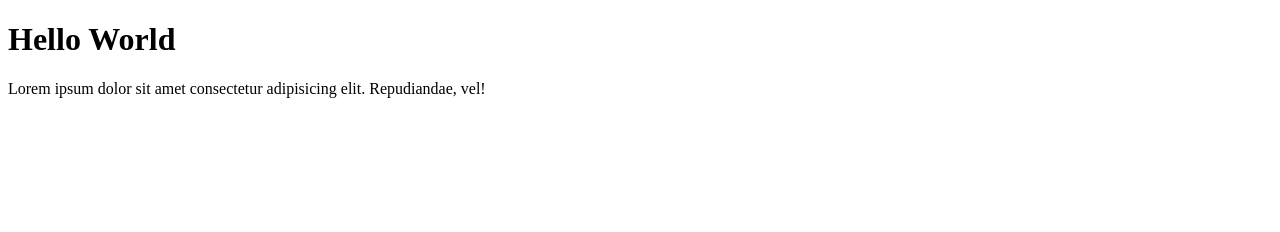
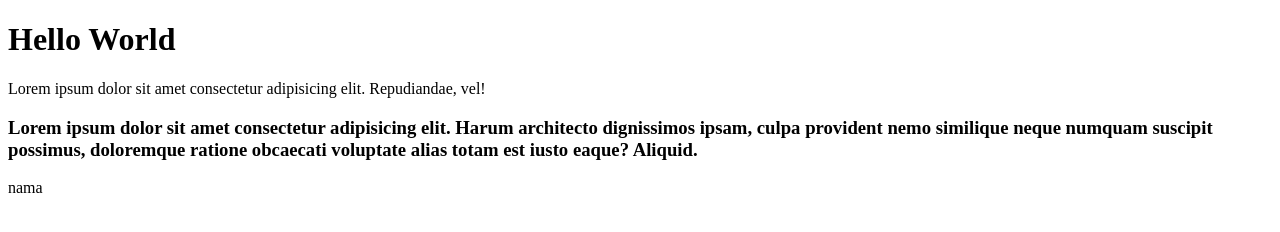
Before and after one commit to aries-satriawan/repo-git-test-2, a plain HTML site: page index.html in a window 1280 px wide. Drawn offline with Linux system fonts and the light colour scheme.

Commit message:
Menambah

```diff
--- a/index.html
+++ b/index.html
@@ -11,6 +11,11 @@
 
     <h1>Hello World</h1>
     <p>Lorem ipsum dolor sit amet consectetur adipisicing elit. Repudiandae, vel!</p>
+    <h3>Lorem ipsum dolor sit amet consectetur adipisicing elit. Harum architecto dignissimos ipsam, culpa provident
+        nemo similique neque numquam suscipit possimus, doloremque ratione obcaecati voluptate alias totam est iusto
+        eaque? Aliquid.</h3>
+
+    <p>nama</p>
 
 </body>
 
```
